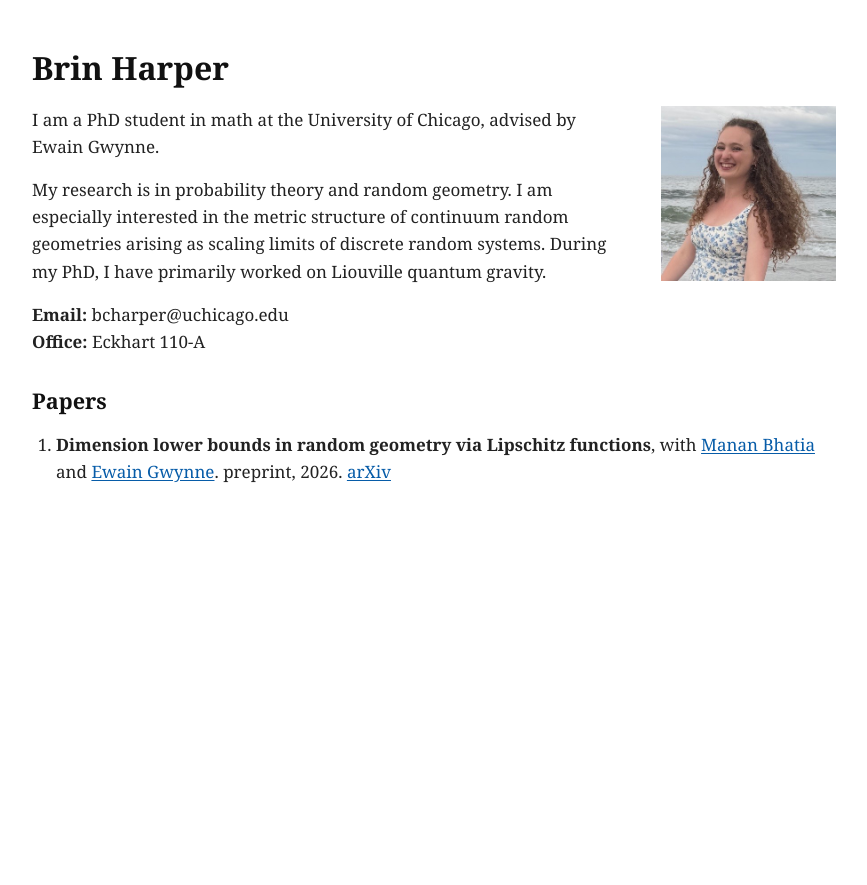
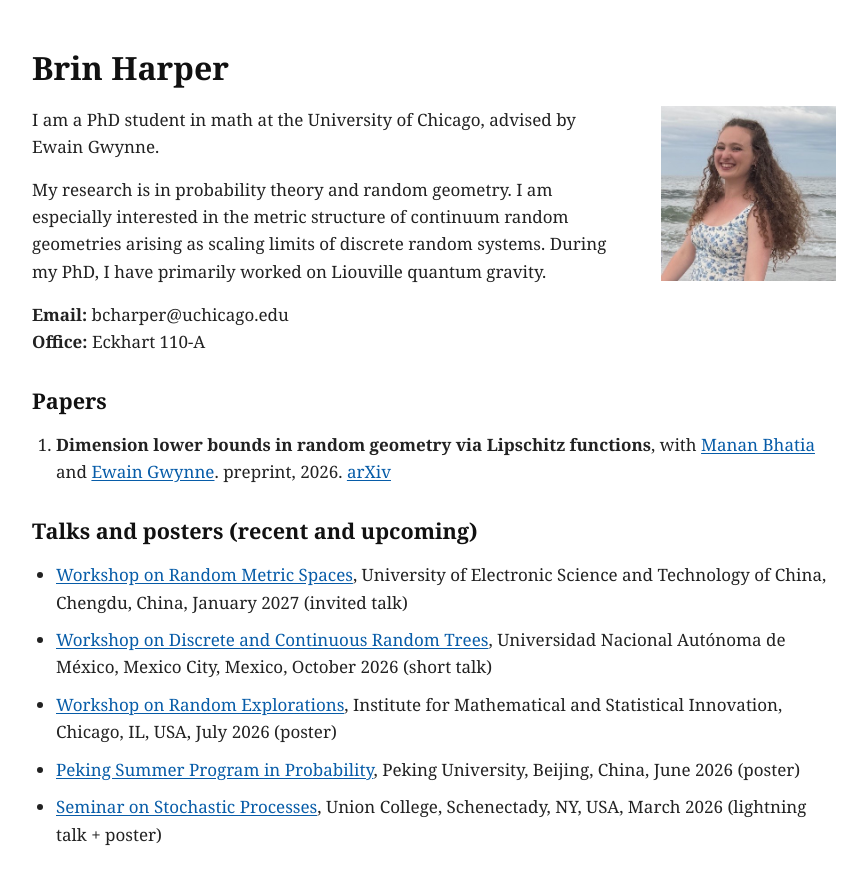
Before and after one commit to brinharper/brinharper.github.io, a Jekyll site: the page built from index.md, in a window 1280 px wide. Shown: the top 885 px of the page, without its empty margins (206-1073 px from the left). Built offline with Jekyll 4.4.1, drawn with Linux system fonts in a browser that asks for light colours.

Commit message:
add talks section

```diff
--- a/index.md
+++ b/index.md
@@ -21,6 +21,14 @@ My research is in probability theory and random geometry. I am especially intere
 1. **Dimension lower bounds in random geometry via Lipschitz functions**, with [Manan Bhatia](https://mananbhatia1701.github.io/manan/) and [Ewain Gwynne](https://math.uchicago.edu/~ewain/). preprint, 2026.
    [arXiv](https://arxiv.org/pdf/2606.10496)
 
+## Talks and posters (recent and upcoming)
+
+ - [Workshop on Random Metric Spaces](https://www.math.uestc.edu.cn/info/1252/10320.htm), University of Electronic Science and Technology of China, Chengdu, China, January 2027 (invited talk)
+ - [Workshop on Discrete and Continuous Random Trees](https://randomtrees.matem.unam.mx/), Universidad Nacional Autónoma de México, Mexico City, Mexico, October 2026 (short talk)
+ - [Workshop on Random Explorations](https://www.imsi.institute/activities/random-explorations/), Institute for Mathematical and Statistical Innovation, Chicago, IL, USA, July 2026 (poster)
+ - [Peking Summer Program in Probability](https://faculty.bicmr.pku.edu.cn/~xinsun/program2026.html), Peking University, Beijing, China, June 2026 (poster)
+ - [Seminar on Stochastic Processes](https://www.math.union.edu/~marianop/SSP2026/), Union College, Schenectady, NY, USA, March 2026 (lightning talk + poster)
+
 <!--
 ## Teaching
 
```
